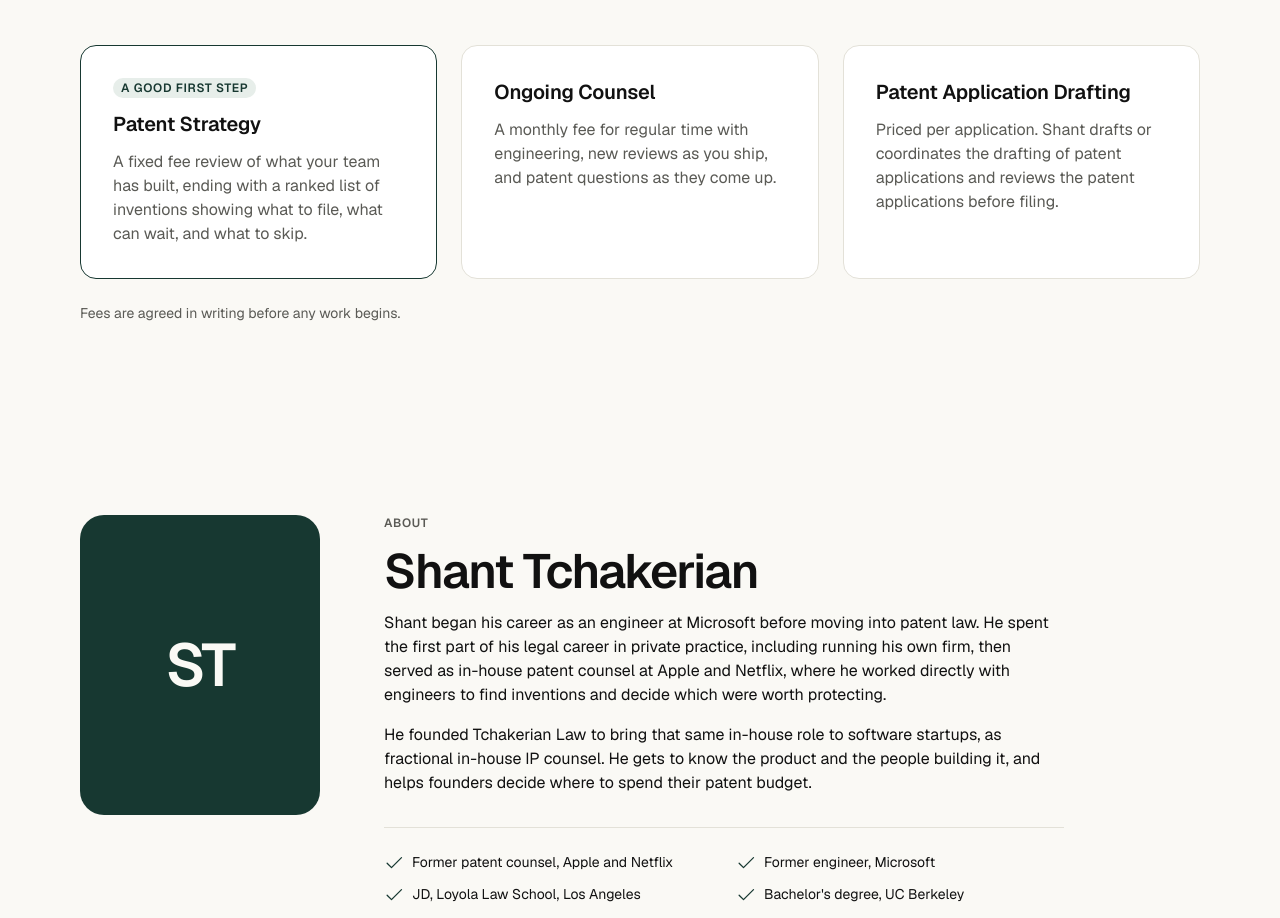
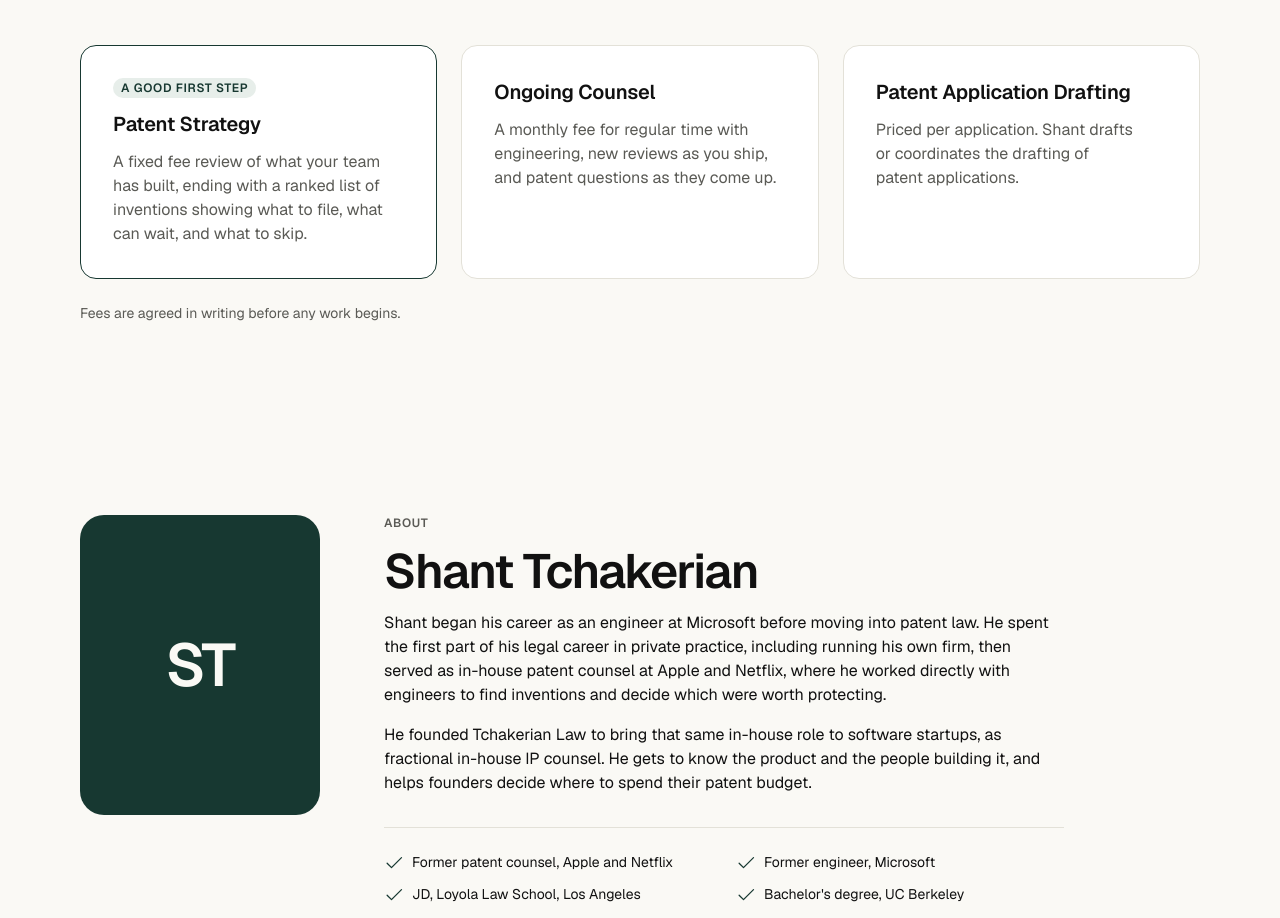
Before and after one commit to Tchlaw/TchakerianLaw.com, a plain HTML site: page index.html in a window 1280 px wide. Shown: the part 2634-3552 px from the top of the page. Drawn offline with Linux system fonts and the light colour scheme.

Commit message:
Update index.html

```diff
--- a/index.html
+++ b/index.html
@@ -286,7 +286,7 @@ address{font-style:normal}
   <div class="engage">
     <article class="card first reveal"><span class="tag caption-3">A good first step</span><h3 class="heading-6">Patent Strategy</h3><p class="body-3 muted">A fixed fee review of what your team has built, ending with a ranked list of inventions showing what to file, what can wait, and what to skip.</p></article>
     <article class="card reveal"><h3 class="heading-6">Ongoing Counsel</h3><p class="body-3 muted">A monthly fee for regular time with engineering, new reviews as you ship, and patent questions as they come up.</p></article>
-    <article class="card reveal"><h3 class="heading-6">Patent Application Drafting</h3><p class="body-3 muted">Priced per application. Shant drafts or coordinates the drafting of patent applications and reviews the patent applications before filing.</p></article>
+    <article class="card reveal"><h3 class="heading-6">Patent Application Drafting</h3><p class="body-3 muted">Priced per application. Shant drafts or coordinates the drafting of patent applications.</p></article>
   </div>
   <p class="fine caption-2 muted reveal">Fees are agreed in writing before any work begins.</p>
 </section>
```
